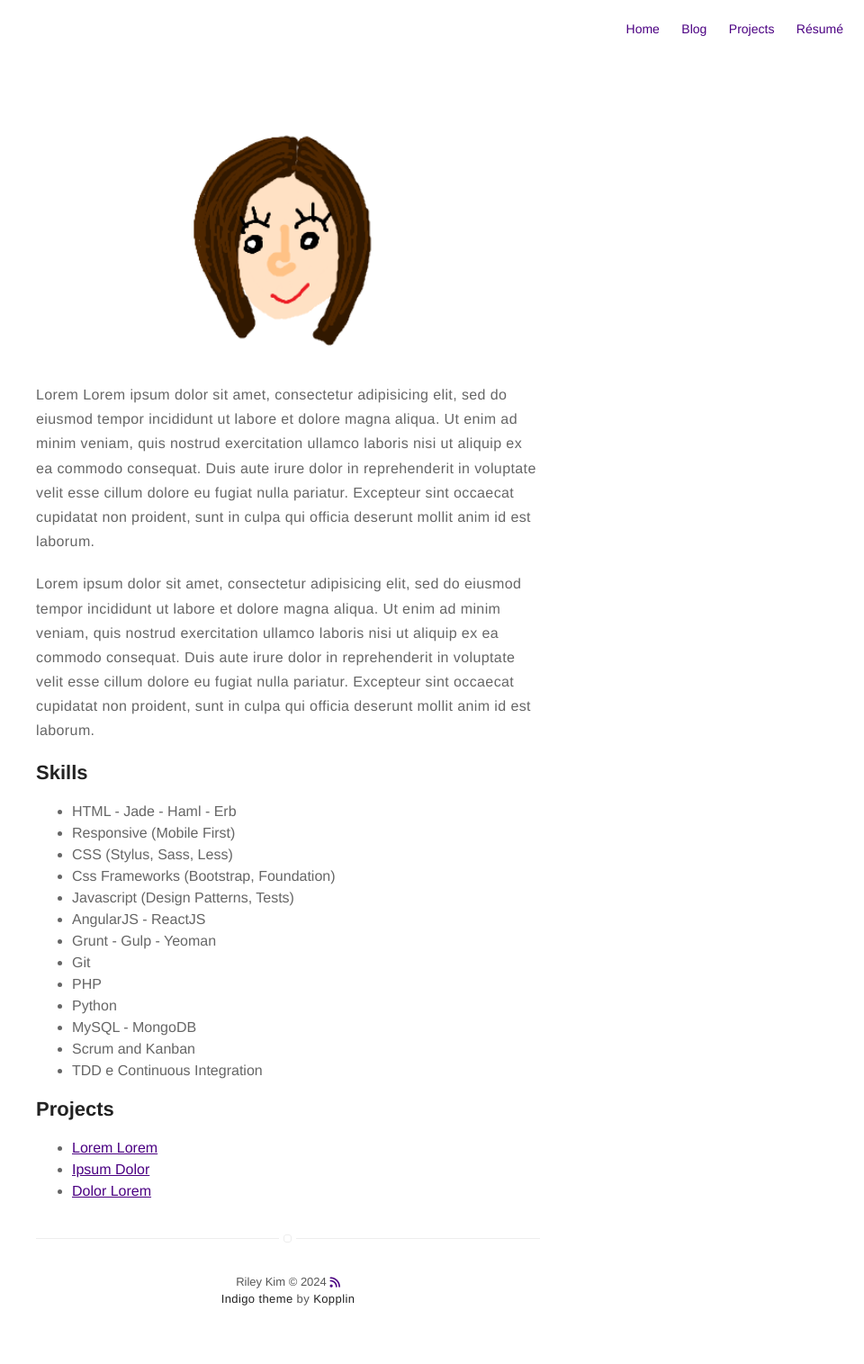
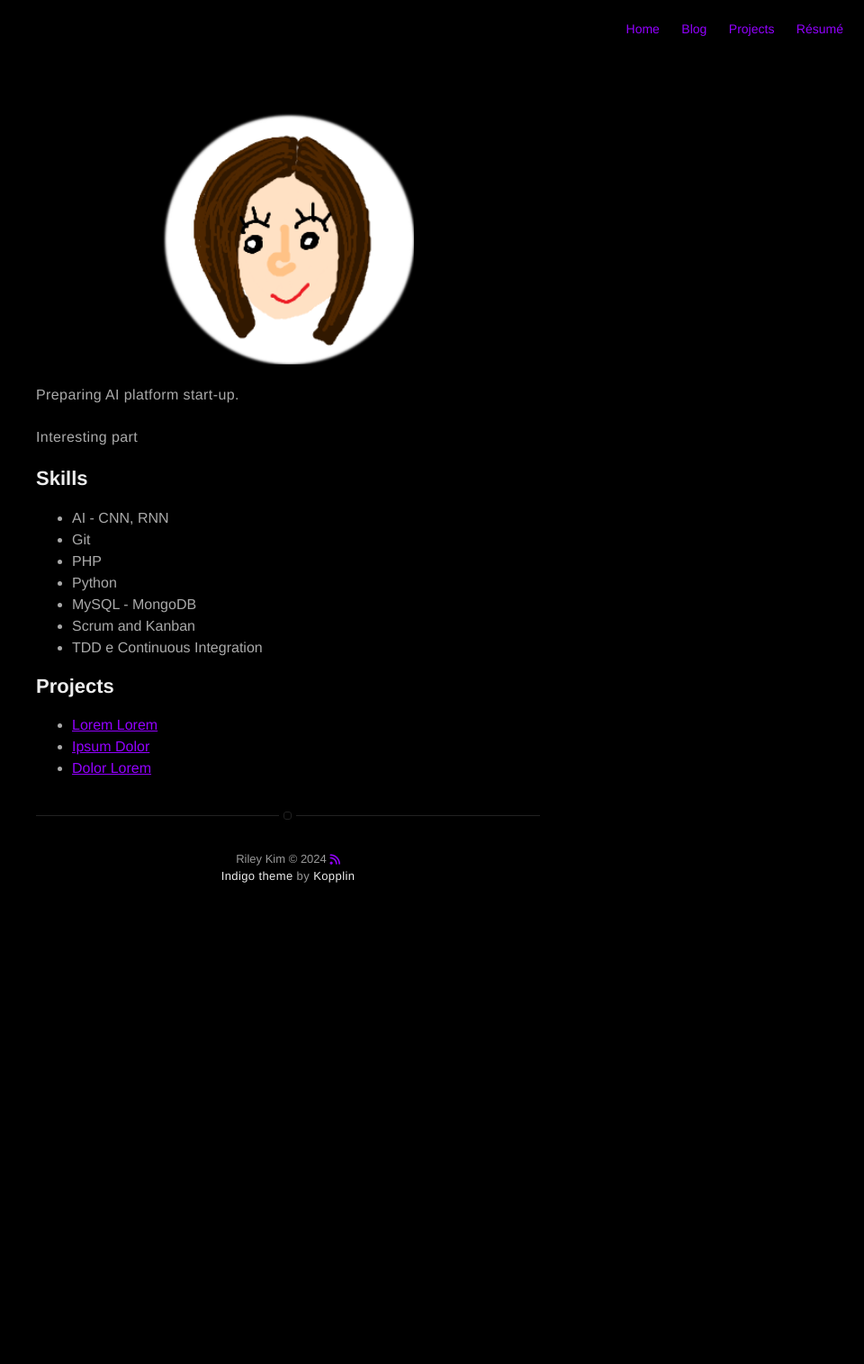
Before and after one commit to rileyk27/rileyk27.github.io, a Jekyll site: the page built from about.md, in a window 1280 px wide. Shown: the whole page at 90% size, without its empty margins (320-1280 px from the left). Built offline with Jekyll 4.4.1, drawn with Linux system fonts in a browser that asks for light colours; nearby versions of some CDN libraries; after the commit the page ends 1045 px from its top, so only the background shows below that.

Commit message:
darkmode

```diff
--- a/_config.yml
+++ b/_config.yml
@@ -12,7 +12,7 @@ picture: assets/images/profile.jpg
 
 # your site color theme, true for dark theme,
 # false to light theme, auto to switch with system.
-dark-theme: auto
+dark-theme: true
 
 # If you want to include your resume, set to true
 # and specify source (external or local).
--- a/about.md
+++ b/about.md
@@ -4,30 +4,14 @@ layout: page
 ---
 ![Profile Image]({% if site.external-image %}{{ site.picture }}{% else %}{{ site.url }}/{{ site.picture }}{% endif %})
 
-<p>Lorem Lorem ipsum dolor sit amet, consectetur adipisicing elit, sed do eiusmod
-tempor incididunt ut labore et dolore magna aliqua. Ut enim ad minim veniam,
-quis nostrud exercitation ullamco laboris nisi ut aliquip ex ea commodo
-consequat. Duis aute irure dolor in reprehenderit in voluptate velit esse
-cillum dolore eu fugiat nulla pariatur. Excepteur sint occaecat cupidatat non
-proident, sunt in culpa qui officia deserunt mollit anim id est laborum.</p>
+<p>Preparing AI platform start-up. </p>
 
-<p>Lorem ipsum dolor sit amet, consectetur adipisicing elit, sed do eiusmod
-tempor incididunt ut labore et dolore magna aliqua. Ut enim ad minim veniam,
-quis nostrud exercitation ullamco laboris nisi ut aliquip ex ea commodo
-consequat. Duis aute irure dolor in reprehenderit in voluptate velit esse
-cillum dolore eu fugiat nulla pariatur. Excepteur sint occaecat cupidatat non
-proident, sunt in culpa qui officia deserunt mollit anim id est laborum.</p>
+<p>Interesting part</p>
 
 <h2>Skills</h2>
 
 <ul class="skill-list">
-	<li>HTML - Jade - Haml - Erb</li>
-	<li>Responsive (Mobile First)</li>
-	<li>CSS (Stylus, Sass, Less)</li>
-	<li>Css Frameworks (Bootstrap, Foundation)</li>
-	<li>Javascript (Design Patterns, Tests)</li>
-	<li>AngularJS - ReactJS</li>
-	<li>Grunt - Gulp - Yeoman</li>
+	<li>AI - CNN, RNN</li>
 	<li>Git</li>
 	<li>PHP</li>
 	<li>Python</li>
```
